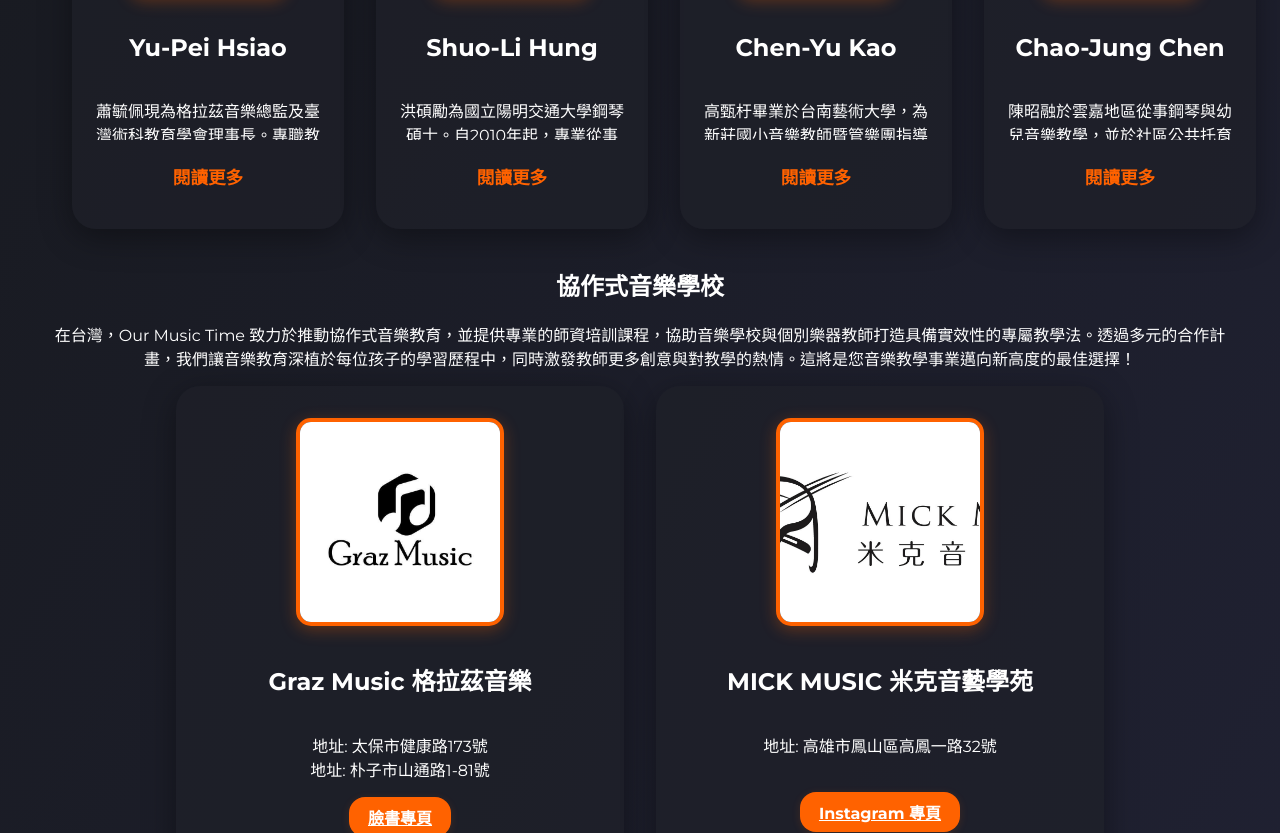
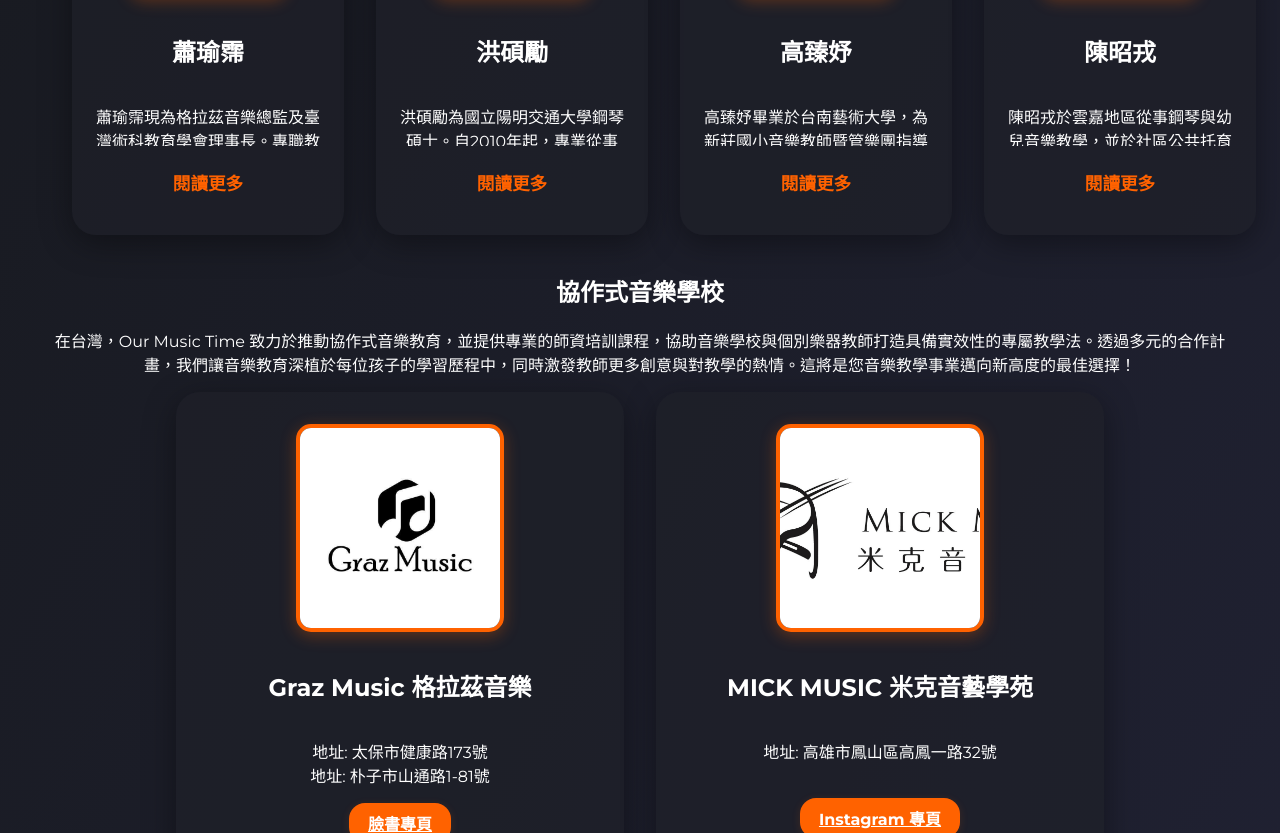
Before and after one commit to mingchewu/OurMusicTimeWebsite, a plain HTML site: page index_cn.html in a window 1280 px wide. Shown: the part 8171-9004 px from the top of the page. Drawn offline with Linux system fonts and the light colour scheme.

Commit message:
Update index_cn.html

```diff
--- a/index_cn.html
+++ b/index_cn.html
@@ -553,9 +553,9 @@
         <div class="singer-cards">
           <div class="singer-card">
             <img src="/media/instructors/2.jpg" alt="Yu-Pei Hsiao" />
-            <h2>Yu-Pei Hsiao</h2>
+            <h2>蕭瑜霈</h2>
             <p id="text-yupei-cn">
-              蕭毓佩現為格拉茲音樂總監及臺灣術科教育學會理事長。專職教授鋼琴、小提琴、樂團指揮教學，擁有多年豐富的教學經驗。在她的帶領下，格拉茲音樂團隊無論在學生升學、比賽或樂團培訓方面，皆有相當豐碩的成果。同時，她也積極投入偏鄉兒童的音樂教育，致力於提升弱勢學生的音樂素養。毓佩老師引進以高大宜教學法為基礎的
+              蕭瑜霈現為格拉茲音樂總監及臺灣術科教育學會理事長。專職教授鋼琴、小提琴、樂團指揮教學，擁有多年豐富的教學經驗。在她的帶領下，格拉茲音樂團隊無論在學生升學、比賽或樂團培訓方面，皆有相當豐碩的成果。同時，她也積極投入偏鄉兒童的音樂教育，致力於提升弱勢學生的音樂素養。瑜霈老師引進以高大宜教學法為基礎的
               Our Music Time
               課程。透過這套課程，她的學生得以建立穩固的音樂基礎。此課程無論在個別或團體教學中，皆展現出卓越的成效，大幅提升了學生的整體音樂學習與發展。
             </p>
@@ -569,7 +569,7 @@
           </div>
           <div class="singer-card">
             <img src="/media/instructors/1.png" alt="Shuo-Li Hung" />
-            <h2>Shuo-Li Hung</h2>
+            <h2>洪碩勵</h2>
             <p id="text-shuoli-cn">
               洪碩勵為國立陽明交通大學鋼琴碩士。自2010年起，專業從事鋼琴及小提琴教學。碩勵老師目前致力於南臺灣的音樂教育及各項室內樂合作，並於高雄創辦了少見的雙鋼琴演奏廳。在教學上，她秉持活潑有趣的風格，旨在培養臺灣學子的音樂實力。碩勵老師引進美國以高大宜教學法為基礎的
               Our Music Time
@@ -585,9 +585,9 @@
           </div>
           <div class="singer-card">
             <img src="/media/instructors/4.JPG" alt="Chen-Yu Kao" />
-            <h2>Chen-Yu Kao</h2>
+            <h2>高臻妤</h2>
             <p id="text-chenyu-cn">
-              高甄杅畢業於台南藝術大學，為新莊國小音樂教師暨管樂團指導老師。專長管樂器、鋼琴及幼兒音樂教學，其指導學生於全國各項比賽中皆有優異表現。高老師推廣以高大宜教學法為基礎的
+              高臻妤畢業於台南藝術大學，為新莊國小音樂教師暨管樂團指導老師。專長管樂器、鋼琴及幼兒音樂教學，其指導學生於全國各項比賽中皆有優異表現。高臻妤老師推廣以高大宜教學法為基礎的
               Our Music Time
               課程，透過歌曲、故事及律動，讓音樂學習變得快樂又有趣。
             </p>
@@ -601,9 +601,9 @@
           </div>
           <div class="singer-card">
             <img src="/media/instructors/3.jpeg" alt="Chao-Jung Chen" />
-            <h2>Chao-Jung Chen</h2>
+            <h2>陳昭戎</h2>
             <p id="text-chaojung-cn">
-              陳昭融於雲嘉地區從事鋼琴與幼兒音樂教學，並於社區公共托育家園授課。秉持以兒童為中心的理念，設計符合其年齡及發展的趣味課程。近年，她將
+              陳昭戎於雲嘉地區從事鋼琴與幼兒音樂教學，並於社區公共托育家園授課。秉持以兒童為中心的理念，設計符合其年齡及發展的趣味課程。近年，她將
               Our Music Time
               的元素融入教學，營造輕鬆、自然的環境，引導孩子在遊戲中快樂探索音樂，深受學生與家長喜愛。
             </p>
```
